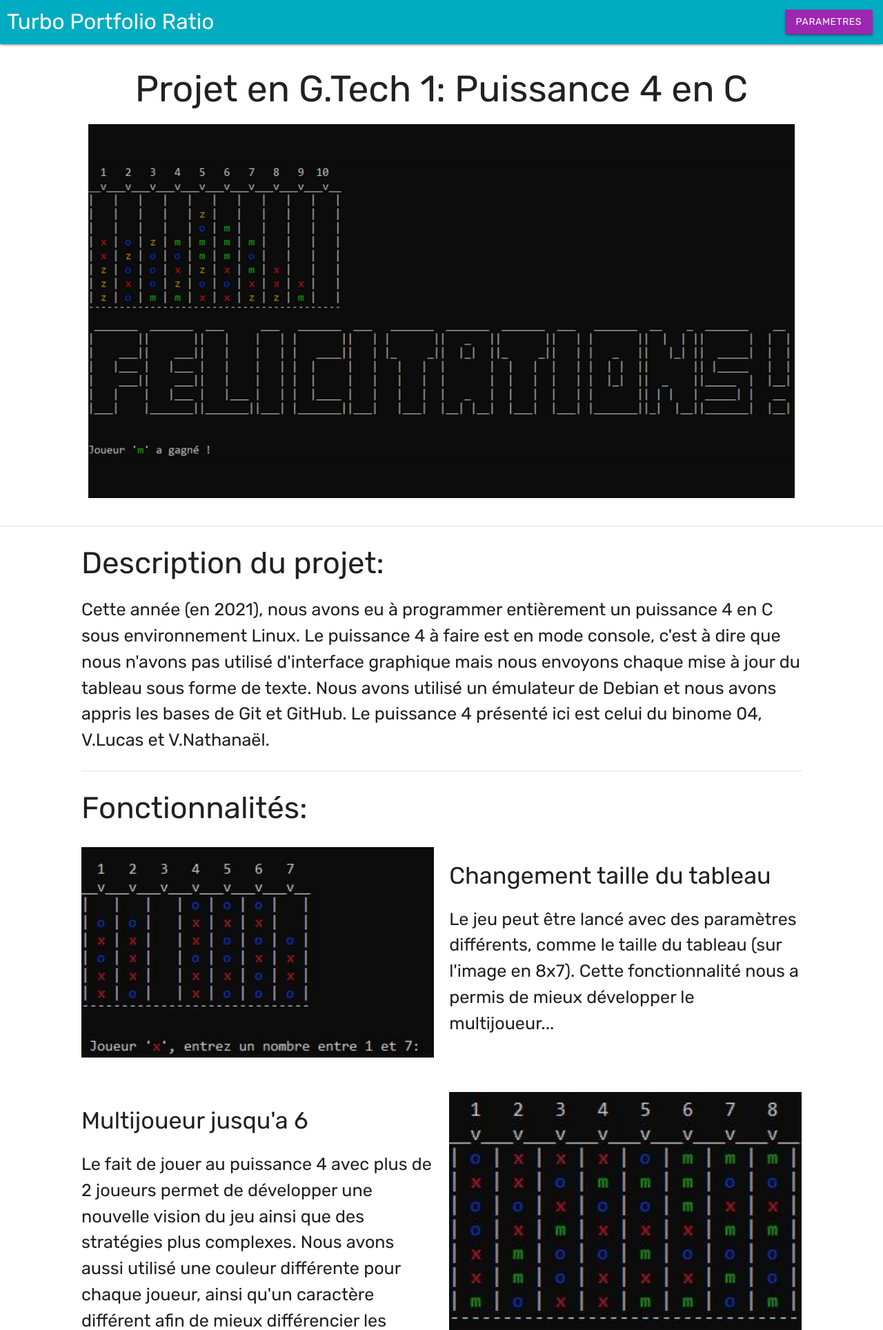
After one commit to Wazy42/gtech1-projet5-site-php-mysql, a PHP site: page /projet.php?id=1 in a window 1280 px wide. The commit adds this page. Shown: the top 1928 px of the page at 69% size. Run offline with PHP 8.4, Linux system fonts and the light colour scheme; data that the repository does not hold is empty.

Commit message:
rework pages

```diff
--- a/menu.php
+++ b/menu.php
@@ -21,12 +21,12 @@
           <a href="index.php" class="brand-logo margin10px-left">Turbo Portfolio Ratio</a>
           <ul id="nav-mobile" class="right hide-on-med-and-down">
             <?php
-              $sql = "SELECT title, file FROM pages ORDER BY title";
+              $sql = "SELECT id,title FROM pages ORDER BY title";
               $pre = $pdo->prepare($sql);
               $pre->execute();
               $data = $pre->fetchAll(PDO::FETCH_ASSOC);
               foreach ($data as $row) {
-                echo "<li><a href='".$row['file']."'>".$row['title']."</a></li>";
+                echo "<li><a href='projet.php?id=".$row['id']."'>".$row['title']."</a></li>";
               }
             ?>
             <a class='dropdown-trigger waves-effect waves-light purple btn' href='#' data-target='dropdown1'>Parametres</a>
--- /dev/null
+++ b/projet.php
@@ -0,0 +1,76 @@
+<!DOCTYPE html>
+<html>
+    <?php require "menu.php" ?>
+    <?php
+    $id = $_GET['id'];
+    ?>
+    <!-- Header -->
+    <div class="header">
+      <h2 class="center">Projet en G.Tech 1: Puissance 4 en C</h2>
+      <img class="centered responsive-img" src="img/p4-logo.jpg" alt="puissance 4 exemple">
+    </div>
+    <div class="divider"></div>
+    <!-- Description du projet -->
+    <div class="row">
+      <div class="col s12 m10 offset-m1">
+        <h3>Description du projet:</h3>
+        <p class="justify flow-text">
+          Cette année (en 2021), nous avons eu à programmer entièrement un puissance 4
+          en C sous environnement Linux. Le puissance 4 à faire est en mode console,
+          c'est à dire que nous n'avons pas utilisé d'interface graphique mais nous
+          envoyons chaque mise à jour du tableau sous forme de texte. Nous avons
+          utilisé un émulateur de Debian et nous avons appris les bases de Git et
+          GitHub. Le puissance 4 présenté ici est celui du binome 04, V.Lucas et
+          V.Nathanaël.
+        </p>
+        <div class="divider"></div>
+        <!-- Fonctionalités -->
+        <h3>Fonctionnalités:</h3>
+        <div class="section row">
+          <img class="col s12 l6 responsive-img modal-trigger" src="img/p4-ig-classic.jpg" href="#puis4" alt="Milieu de partie dans un puissance 4 classique">
+          <div class="col s12 l6">
+            <h4>Changement taille du tableau</h4>
+            <p class="justify flow-text">
+              Le jeu peut être lancé avec des paramètres différents, comme le taille du
+              tableau (sur l'image en 8x7). Cette fonctionnalité nous a permis de mieux
+              développer le multijoueur...
+            </p>
+          </div>
+        </div>
+        <div class="section row">
+          <div class="col s12 l6">
+            <h4>Multijoueur jusqu'a 6</h4>
+            <p class="justify flow-text">
+              Le fait de jouer au puissance 4 avec plus de 2 joueurs permet de
+              développer une nouvelle vision du jeu ainsi que des stratégies plus
+              complexes. Nous avons aussi utilisé une couleur différente pour chaque
+              joueur, ainsi qu'un caractère différent afin de mieux différencier les
+              différents jetons.
+            </p>
+          </div>
+          <img class="col s12 l6 responsive-img" src="img/p4-8x7table.jpg" alt="Fin de partie tableau avec taille modifiée en 8x7">
+        </div>
+        <div class="section row">
+          <img class="col s12 l6 responsive-img" src="img/p4-4players.jpg" alt="Fin de partie à 4 joueurs">
+          <div class="col s12 l6">
+            <h4>Détection du vainqueur</h4>
+            <p class="justify flow-text">
+              Une des fonctionnalité les plus dure à programmer, même si il y avait
+              plus simple... A chaque coup le programme vérifie l'entièreté du tableau
+              à la recherche de 4 jetons du même joueur alignés. Une façon plus simple
+              aurait été de vérifier seulement autour du dernier jeton inséré. Nous
+              avons ajouté un ASCII art pour le cas de la victoire d'un des joueur ou
+              l'égalite.
+            </p>
+          </div>
+        </div>
+      </div>
+    </div>
+
+    <?php require "footer.php" ?>
+    <!--JavaScript at end of body for optimized loading-->
+    <script type="text/javascript" src="js/jquery.min.js"></script>
+    <script type="text/javascript" src="js/materialize.min.js"></script>
+    <script type="text/javascript" src="js/script.js"></script>
+  </body>
+</html>
```
Also changed, not shown: adminpage.php (+14 -1 lines), delete.php (added, +8 -0 lines).
